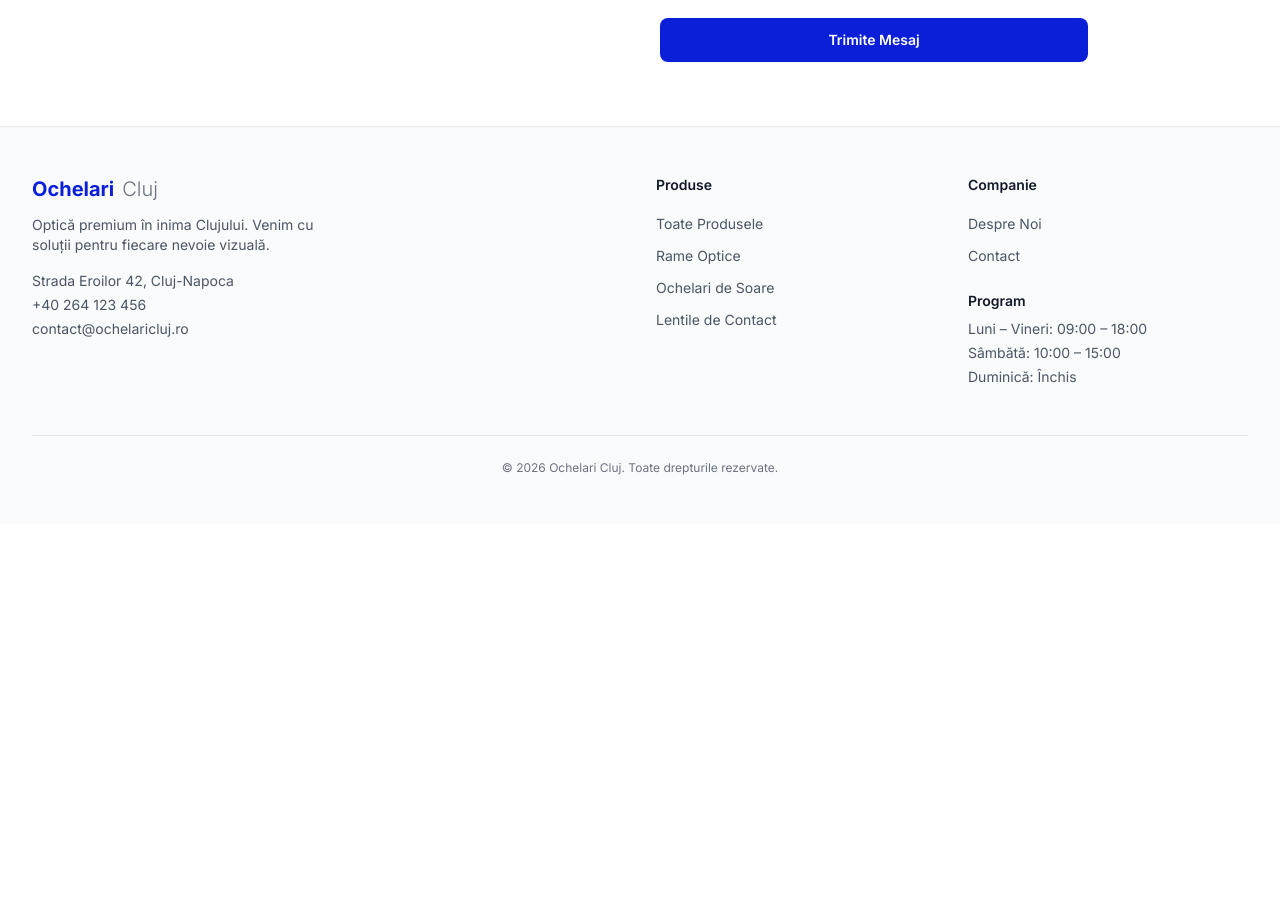
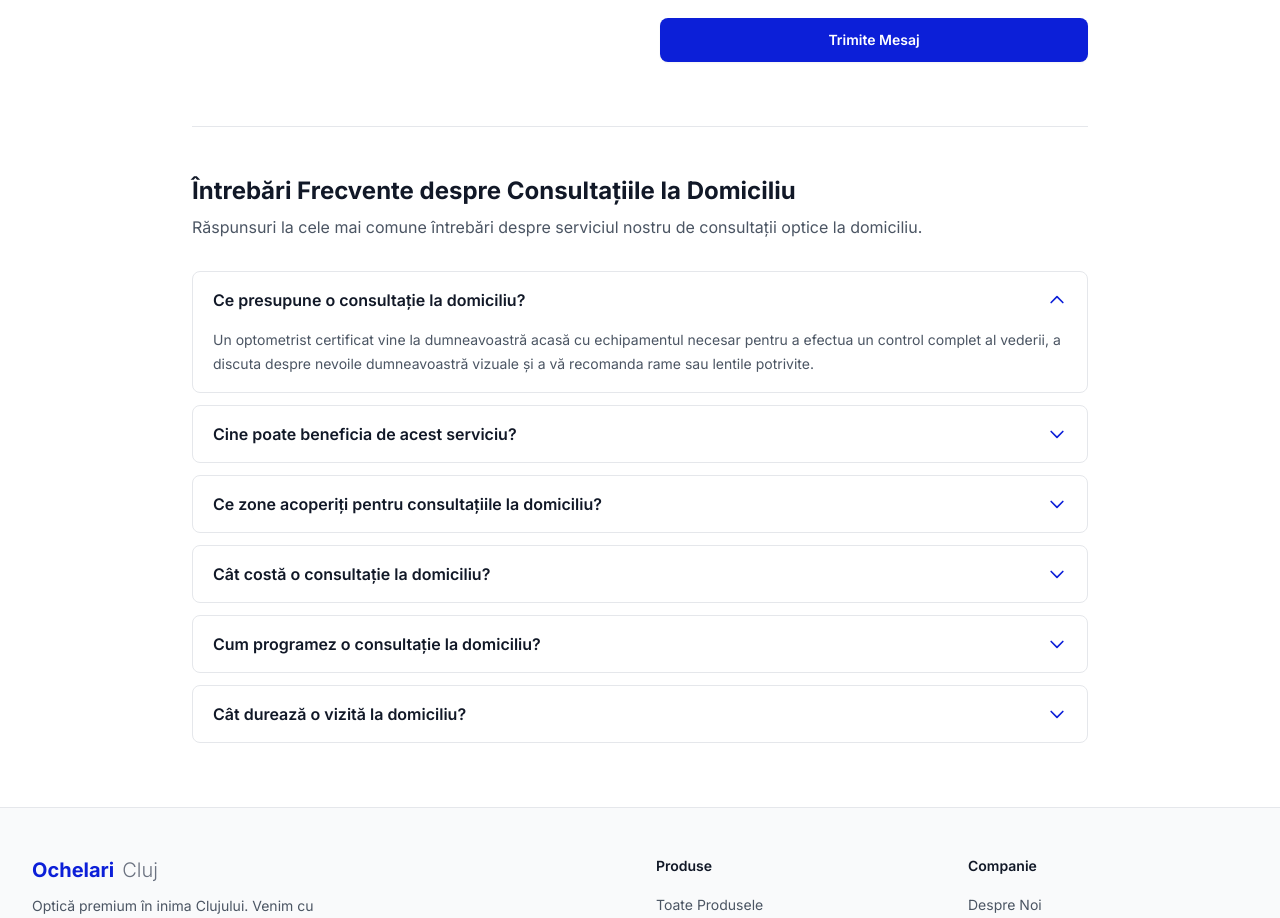
Before and after one commit to Ioan23/ochelari-cluj, a Next.js app: page /contact in a window 1280 px wide. Shown: the part 661-1579 px from the top of the page. Before the commit the page ends 1185 px from the top, so only its background shows below. Built offline with nearby package versions, Linux system fonts and the light colour scheme.

Commit message:
Adaugă secțiune FAQ pentru consultațiile la domiciliu pe pagina de contact

```diff
--- a/app/contact/page.tsx
+++ b/app/contact/page.tsx
@@ -1,4 +1,5 @@
 import type { Metadata } from "next";
+import HomeConsultationFAQ from "@/components/HomeConsultationFAQ";
 
 export const metadata: Metadata = {
   title: "Contact",
@@ -118,6 +119,8 @@ export default function ContactPage() {
               </form>
             </div>
           </div>
+
+          <HomeConsultationFAQ />
         </div>
       </div>
     </div>
--- /dev/null
+++ b/components/HomeConsultationFAQ.tsx
@@ -0,0 +1,101 @@
+"use client";
+
+import { useState } from "react";
+
+const faqs = [
+  {
+    question: "Ce presupune o consultație la domiciliu?",
+    answer:
+      "Un optometrist certificat vine la dumneavoastră acasă cu echipamentul necesar pentru a efectua un control complet al vederii, a discuta despre nevoile dumneavoastră vizuale și a vă recomanda rame sau lentile potrivite.",
+  },
+  {
+    question: "Cine poate beneficia de acest serviciu?",
+    answer:
+      "Consultațiile la domiciliu sunt ideale pentru persoane cu mobilitate redusă, vârstnici, familii cu copii mici sau oricine preferă confortul propriei locuințe în locul unei vizite la magazin.",
+  },
+  {
+    question: "Ce zone acoperiți pentru consultațiile la domiciliu?",
+    answer:
+      "Oferim acest serviciu în Cluj-Napoca și în localitățile învecinate. Pentru a confirma disponibilitatea în zona dumneavoastră, vă rugăm să ne contactați telefonic sau prin formularul de mai jos.",
+  },
+  {
+    question: "Cât costă o consultație la domiciliu?",
+    answer:
+      "Controlul de bază al vederii este gratuit, la fel ca la magazin. Poate fi aplicată o taxă de deplasare în funcție de distanță, pe care v-o comunicăm în momentul programării.",
+  },
+  {
+    question: "Cum programez o consultație la domiciliu?",
+    answer:
+      "Ne puteți contacta telefonic la +40 264 123 456 sau prin formularul de contact, menționând că doriți o consultație la domiciliu. Vă vom propune o dată și un interval orar convenabile.",
+  },
+  {
+    question: "Cât durează o vizită la domiciliu?",
+    answer:
+      "O consultație standard durează aproximativ 30-45 de minute și include controlul vederii, măsurători pentru rame și recomandări personalizate.",
+  },
+];
+
+export default function HomeConsultationFAQ() {
+  const [openIndex, setOpenIndex] = useState<number | null>(0);
+
+  return (
+    <section className="mt-16 border-t border-gray-200 pt-12">
+      <h2 className="text-2xl font-bold text-gray-900">
+        Întrebări Frecvente despre Consultațiile la Domiciliu
+      </h2>
+      <p className="mt-2 text-base text-gray-600">
+        Răspunsuri la cele mai comune întrebări despre serviciul nostru de
+        consultații optice la domiciliu.
+      </p>
+
+      <dl className="mt-8 space-y-3">
+        {faqs.map((faq, index) => {
+          const isOpen = openIndex === index;
+          return (
+            <div
+              key={faq.question}
+              className="rounded-lg border border-gray-200"
+            >
+              <dt>
+                <button
+                  type="button"
+                  className="flex w-full items-center justify-between gap-4 px-5 py-4 text-left"
+                  aria-expanded={isOpen}
+                  aria-controls={`faq-answer-${index}`}
+                  onClick={() => setOpenIndex(isOpen ? null : index)}
+                >
+                  <span className="text-base font-semibold text-gray-900">
+                    {faq.question}
+                  </span>
+                  <svg
+                    className={`h-5 w-5 flex-shrink-0 text-brand-700 transition-transform ${
+                      isOpen ? "rotate-180" : ""
+                    }`}
+                    fill="none"
+                    stroke="currentColor"
+                    viewBox="0 0 24 24"
+                  >
+                    <path
+                      strokeLinecap="round"
+                      strokeLinejoin="round"
+                      strokeWidth={2}
+                      d="M19 9l-7 7-7-7"
+                    />
+                  </svg>
+                </button>
+              </dt>
+              {isOpen && (
+                <dd
+                  id={`faq-answer-${index}`}
+                  className="px-5 pb-4 text-sm leading-6 text-gray-600"
+                >
+                  {faq.answer}
+                </dd>
+              )}
+            </div>
+          );
+        })}
+      </dl>
+    </section>
+  );
+}
```
